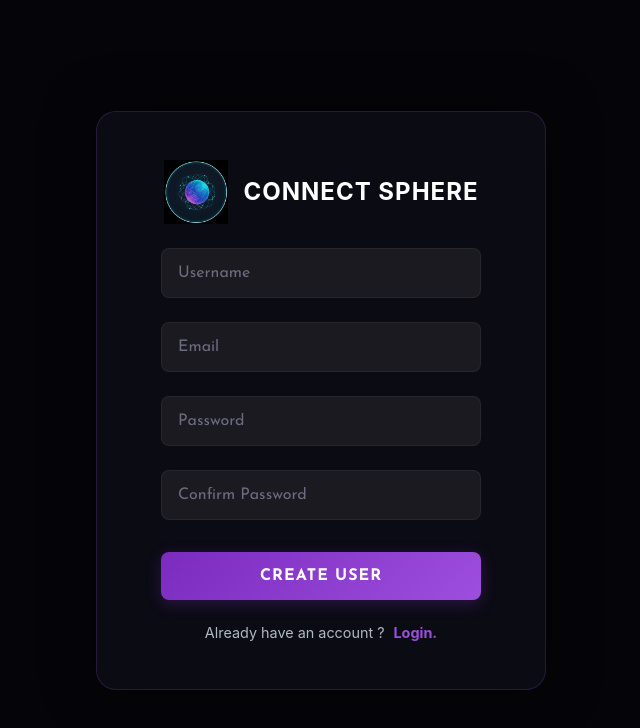
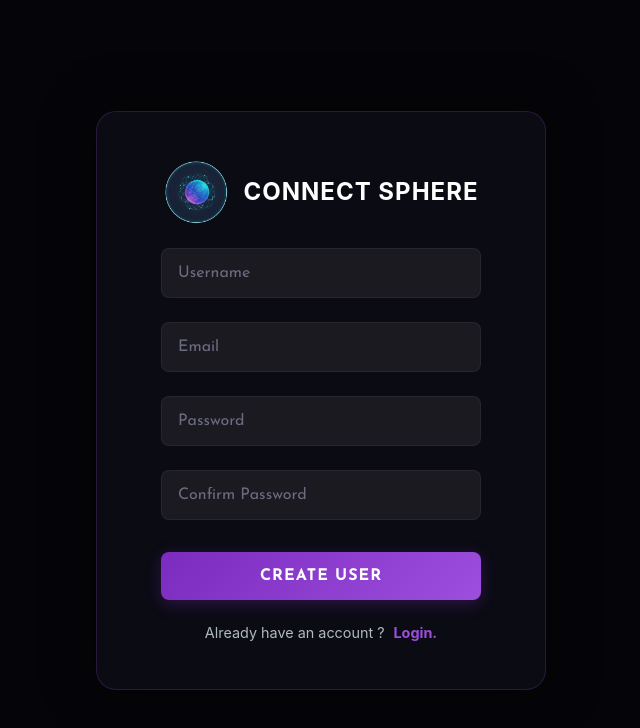
Before and after one commit to Anirudhp1810/Connect-Sphere, a React (Create React App) app in the folder public/: page /register in a window 1280 px wide. Shown: the top 728 px of the page, without its empty margins (319-959 px from the left). Built offline with nearby package versions, Linux system fonts and the light colour scheme; no server answers.

Commit message:
fixed UI

```diff
--- a/public/src/pages/Login.jsx
+++ b/public/src/pages/Login.jsx
@@ -133,6 +133,9 @@ const FormContainer = styled.div`
     padding: 3rem 4rem;
     width: 100%;
     max-width: 450px;
+    img {
+        mix-blend-mode: screen;
+      }
   }
 
   input {
--- a/public/src/pages/Register.jsx
+++ b/public/src/pages/Register.jsx
@@ -167,6 +167,9 @@ const FormContainer = styled.div`
     padding: 3rem 4rem;
     width: 100%;
     max-width: 450px;
+    img {
+        mix-blend-mode: screen;
+      }
   }
 
   input {
```
Also changed, not shown: 1 other file (tests, documents, lock files or other folders).
